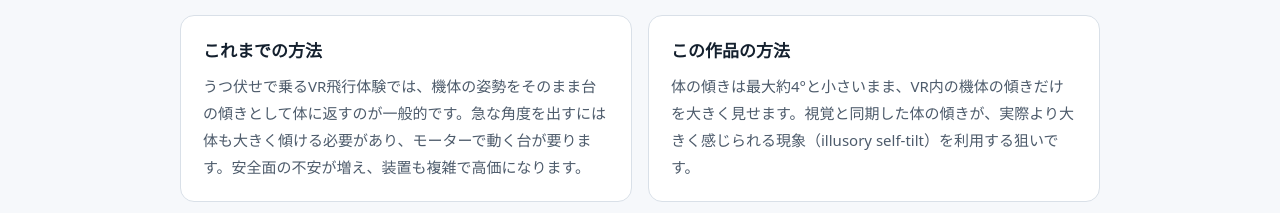
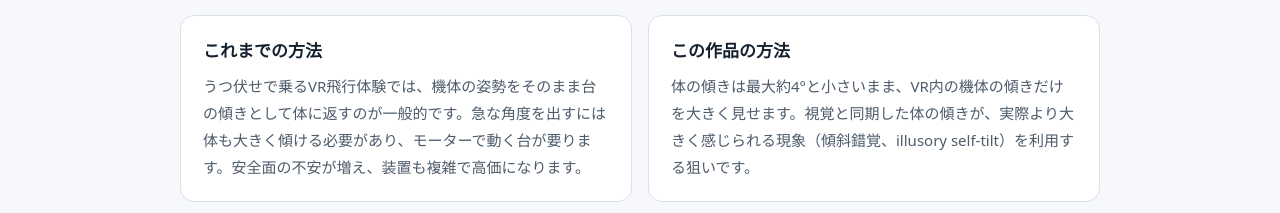
Before and after one commit to GoNakano/vr-glider-project-summary, a plain HTML site: page docs/index.html in a window 1280 px wide. Shown: the part 1473-1686 px from the top of the page. Drawn offline with Linux system fonts and the light colour scheme.

Commit message:
傾斜錯覚の日本語名を併記
Co-Authored-By: Claude Opus 5.5 <noreply@anthropic.com>

```diff
--- a/docs/index.html
+++ b/docs/index.html
@@ -97,7 +97,7 @@ footer{padding:36px 0 56px;color:var(--sub);font-size:13px}
   </figure>
   <div class="grid g2">
     <div class="card"><h4>これまでの方法</h4><p>うつ伏せで乗るVR飛行体験では、機体の姿勢をそのまま台の傾きとして体に返すのが一般的です。急な角度を出すには体も大きく傾ける必要があり、モーターで動く台が要ります。安全面の不安が増え、装置も複雑で高価になります。</p></div>
-    <div class="card"><h4>この作品の方法</h4><p>体の傾きは最大約4°と小さいまま、VR内の機体の傾きだけを大きく見せます。視覚と同期した体の傾きが、実際より大きく感じられる現象（illusory self-tilt）を利用する狙いです。</p></div>
+    <div class="card"><h4>この作品の方法</h4><p>体の傾きは最大約4°と小さいまま、VR内の機体の傾きだけを大きく見せます。視覚と同期した体の傾きが、実際より大きく感じられる現象（傾斜錯覚、illusory self-tilt）を利用する狙いです。</p></div>
   </div>
   <p class="note">この現象を「うつ伏せ」で、しかも「自分で傾きを作る」飛行体験に使った例はほとんどありません。うつ伏せを選んだのは、重心の前後移動がそのまま機体の機首の上げ下げ（ピッチ）に対応するためです。</p>
 </div></section>
```
Also changed, not shown: 1 other file.
